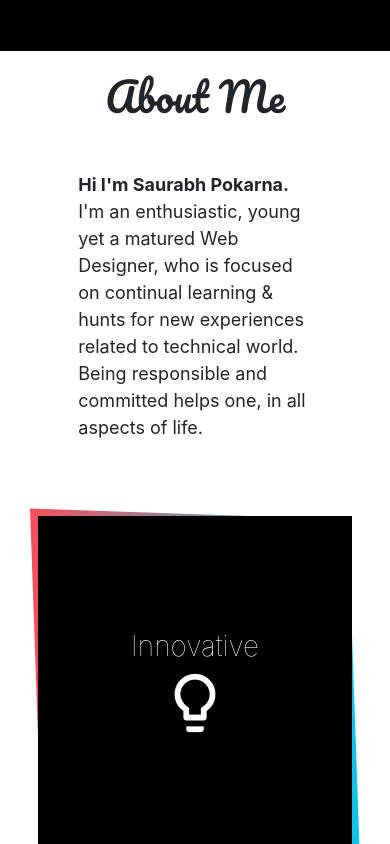
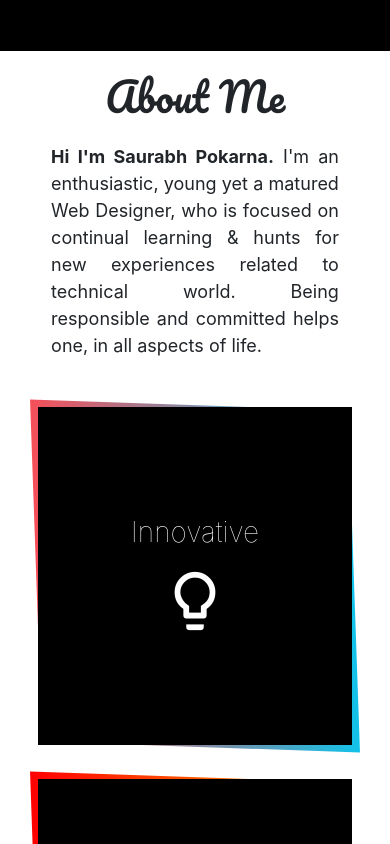
Before and after one commit to bhavesh732/1823248SaurabhJain, a plain HTML site: page index.html in a window 390 px wide. Shown: the part 1560-2404 px from the top of the page. Drawn offline with Linux system fonts and the light colour scheme.

Commit message:
shit going on

```diff
--- a/resources/css/main.css
+++ b/resources/css/main.css
@@ -449,11 +449,16 @@ i {
     .strengths .col-sm-3 {
         max-width: 100%;
     }
+    #about p {
+        padding: 15px;
+        text-align: justify;
+    }
     .col-sm-3 .content .material-icons,
     .col-sm-3 .content i,
     .col-sm-3 .content h3 {
         opacity: 1;
         position: static;
         transition: 0.5s ease-in-out;
+        margin: 1vh;
     }
 }
```
